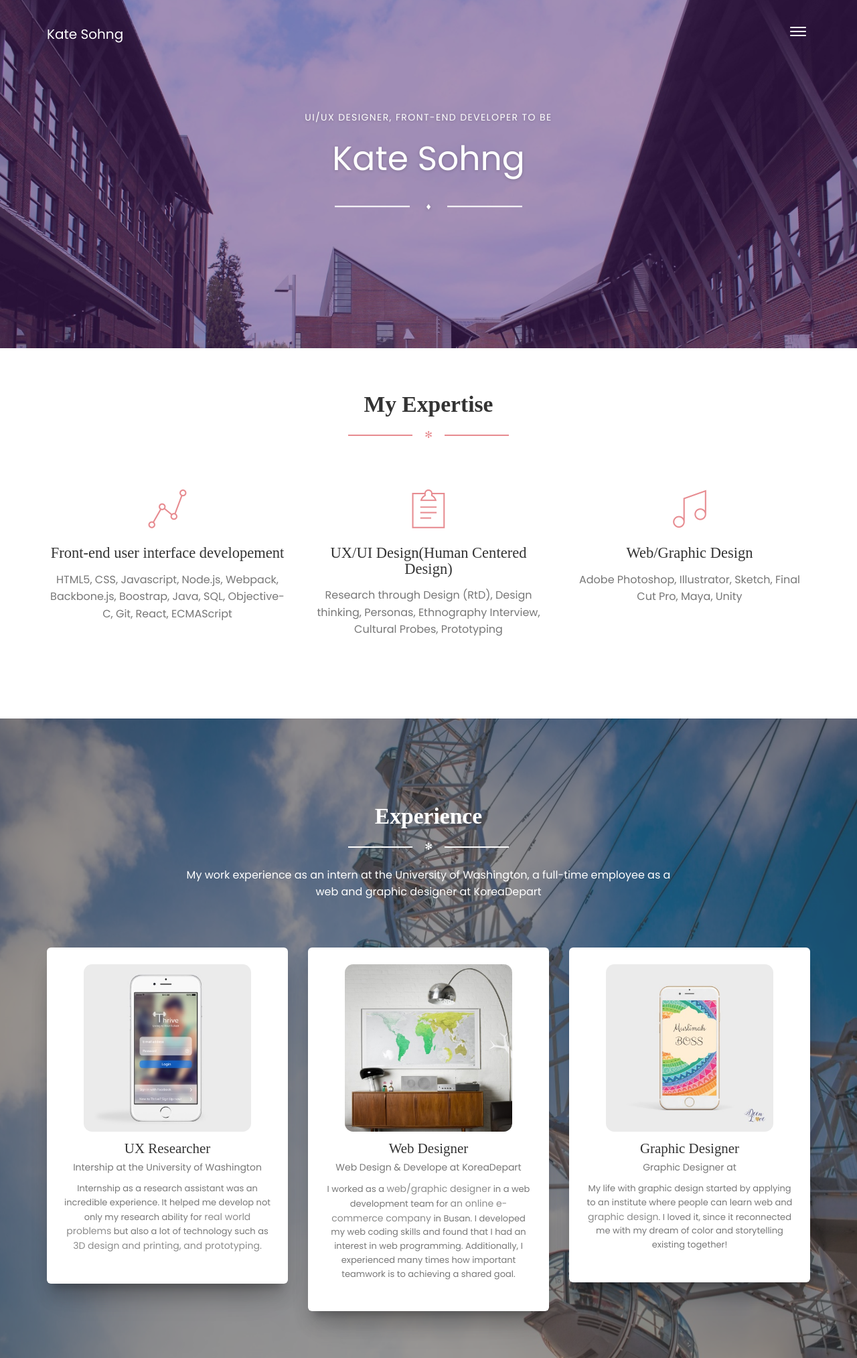
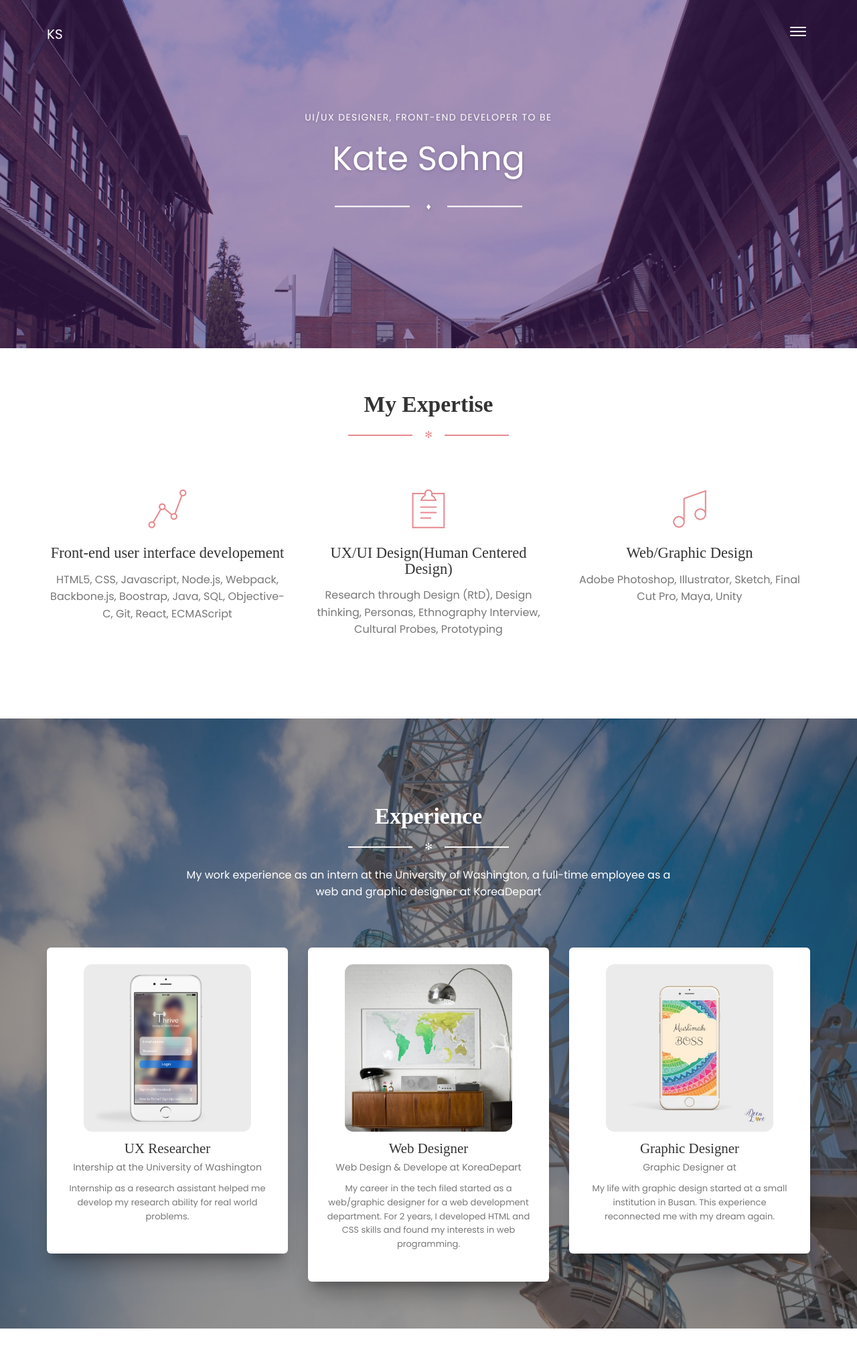
Before and after one commit to kheeya7/portfolio2018, a website built with webpack: page www/index.html in a window 1280 px wide. Shown: the top 2028 px of the page at 67% size. Built offline with nearby package versions, Linux system fonts and the light colour scheme; a web font is replaced by a local one.

Commit message:
Change the image on the bottom

```diff
--- a/www/index.html
+++ b/www/index.html
@@ -7,7 +7,7 @@
 	<link rel="icon" type="image/png" sizes="96x96" href="assets/img/favicon.png">
 
     <meta http-equiv="X-UA-Compatible" content="IE=edge,chrome=1" />
-    <title>Kate Sohng</title>
+    <title>Kate | Web Developer </title>
     <meta content='width=device-width, initial-scale=1.0, maximum-scale=1.0, user-scalable=0' name='viewport' />
     <link href="assets/css/bootstrap.css" rel="stylesheet" />
     <link href="assets/css/gaia.css" rel="stylesheet"/>
@@ -32,7 +32,7 @@
                     <span class="icon-bar bar3"></span>
                 </button>
                 <a href="./index.html" class="navbar-brand">
-                    Kate Sohng
+                    KS
                 </a>
             </div>
             <div class="collapse navbar-collapse">
@@ -156,7 +156,7 @@
                                         <div class="description">
                                             <h3 class="title">UX Researcher</h3>
                                             <p class="small-text">Intership at the University of Washington</p>
-                                            <p class="description">Internship as a research assistant was an incredible experience. It helped me develop not only my research ability for <a href="http://katesohng.net/blog/index.php/2016/10/23/sub-project-stronger/">real world problems</a> but also a lot of technology such as <a href="http://faculty.washington.edu/michamc/lab/autonets_bracelet/">3D design and printing, and prototyping.</a></p>
+                                            <p class="description">Internship as a research assistant helped me develop my research ability for real world problems. </p>
                                         </div>
                                     </div>
                                 </div>
@@ -170,7 +170,7 @@
                                         <div class="description">
                                             <h3 class="title">Web Designer</h3>
                                             <p class="small-text">Web Design & Develope at KoreaDepart</p>
-                                            <p class="description">I worked as a <a href="http://katesohng.com/portfolio-2015/portfolio_hands_on_bg.html">web/graphic designer</a> in a web development team for <a href="http://www.koreadepart.com/">an online e-commerce company</a> in Busan. I developed my web coding skills and found that I had an interest in web programming. Additionally, I experienced many times how important teamwork is to achieving a shared goal.</p>
+                                            <p class="description">My career in the tech filed started as a web/graphic designer for a web development department. For 2 years, I developed HTML and CSS skills and found my interests in web programming. </p>
                                         </div>
                                     </div>
                                 </div>
@@ -184,7 +184,7 @@
                                         <div class="description">
                                             <h3 class="title">Graphic Designer</h3>
                                             <p class="small-text">Graphic Designer at</p>
-                                            <p class="description">My life with graphic design started by applying to an institute where people can learn web and <a href="http://katesohng.com/portfolio-2015/portfolio_posters.html">graphic design</a>. I loved it, since it reconnected me with my dream of color and storytelling existing together!</p>
+                                            <p class="description"> My life with graphic design started at a small institution in Busan. This experience reconnected me with my dream again.</p>
                                         </div>
                                     </div>
                                 </div>
@@ -254,7 +254,7 @@
     <div class="section section-small section-get-started">
         <div class="parallax filter">
             <div class="image"
-                style="background-image: url('assets/img/office-1.jpeg')">
+                style="background-image: url('assets/img/header-1.jpeg')">
             </div>
             <div class="container">
                 <div class="title-area">
```
Also changed, not shown: www/about-me.html (+2 -2 lines).
